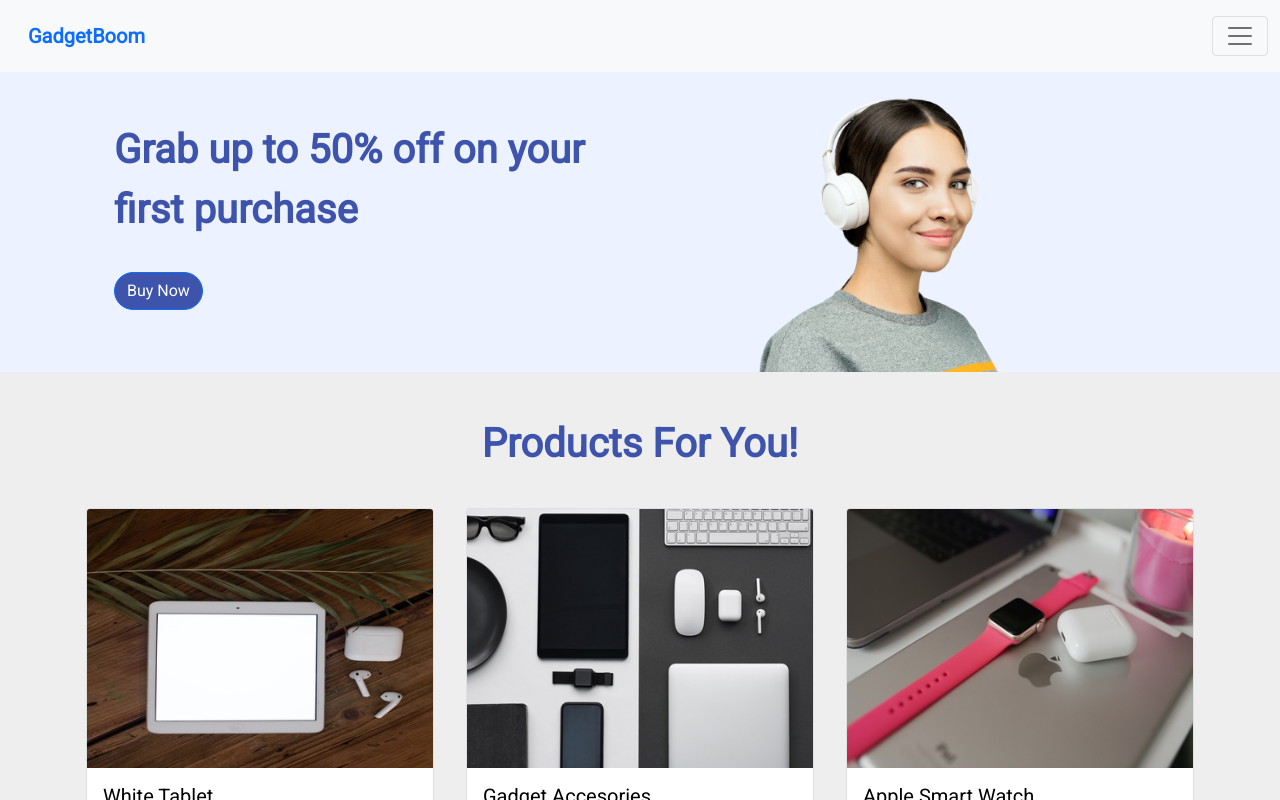
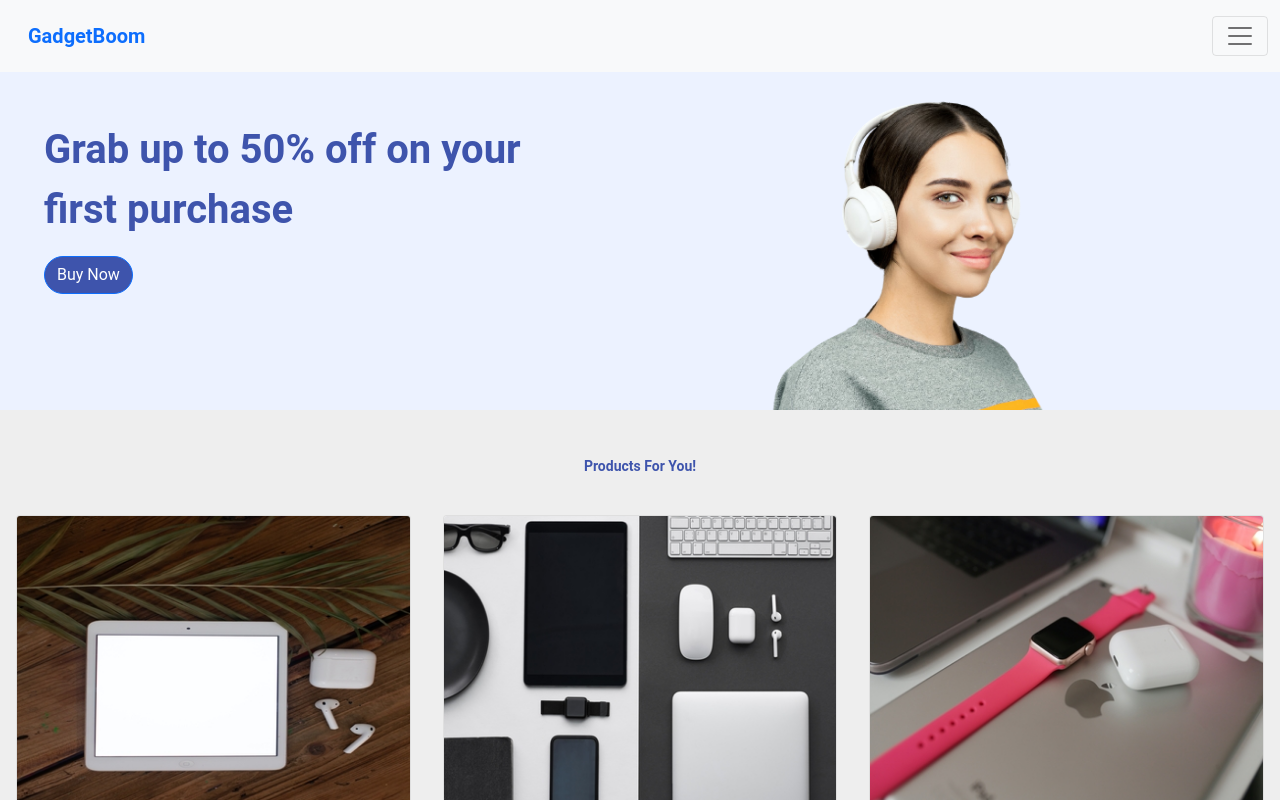
Before and after one commit to samueldobi/Ecommerce-react-app, a React (Create React App) app: page / in a window 1280 px wide. Shown: the top 800 px of the page. Built offline with nearby package versions, Linux system fonts and the light colour scheme.

Commit message:
added tailwindcss

```diff
--- a/package.json
+++ b/package.json
@@ -42,5 +42,11 @@
       "last 1 firefox version",
       "last 1 safari version"
     ]
+  },
+  "devDependencies": {
+    "autoprefixer": "^10.4.20",
+    "postcss": "^8.5.1",
+    "postcss-cli": "^11.0.0",
+    "tailwindcss": "^3.4.17"
   }
 }
--- a/src/index.css
+++ b/src/index.css
@@ -1,3 +1,6 @@
+@tailwind base;
+@tailwind components;
+@tailwind utilities;
 @import url('https://fonts.googleapis.com/css2?family=Roboto&display=swap');
 body {
   margin: 0;
--- /dev/null
+++ b/tailwind.config.js
@@ -0,0 +1,10 @@
+/** @type {import('tailwindcss').Config} */
+module.exports = {
+  content: [
+    "./src/**/*.{js,jsx,ts,tsx}",
+  ],
+  theme: {
+    extend: {},
+  },
+  plugins: [],
+}
```
Also changed, not shown: 1 other file (tests, documents, lock files or other folders).
